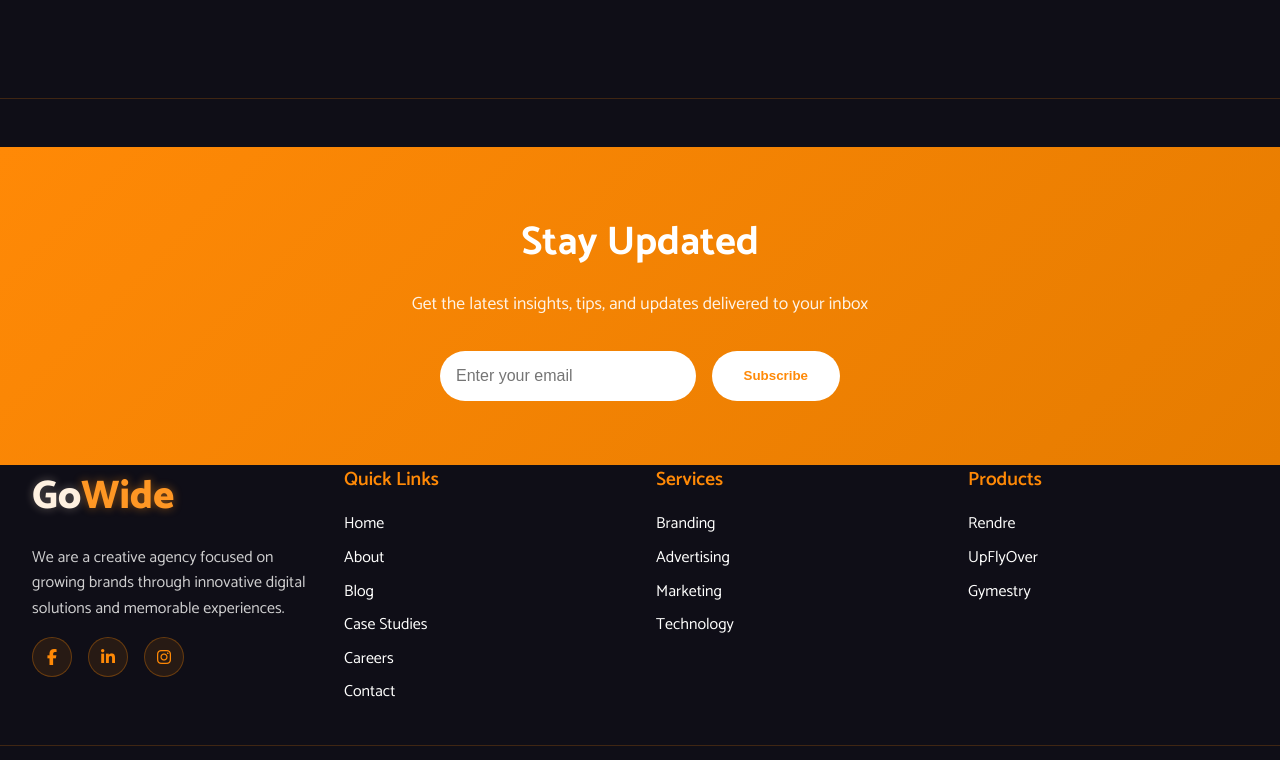
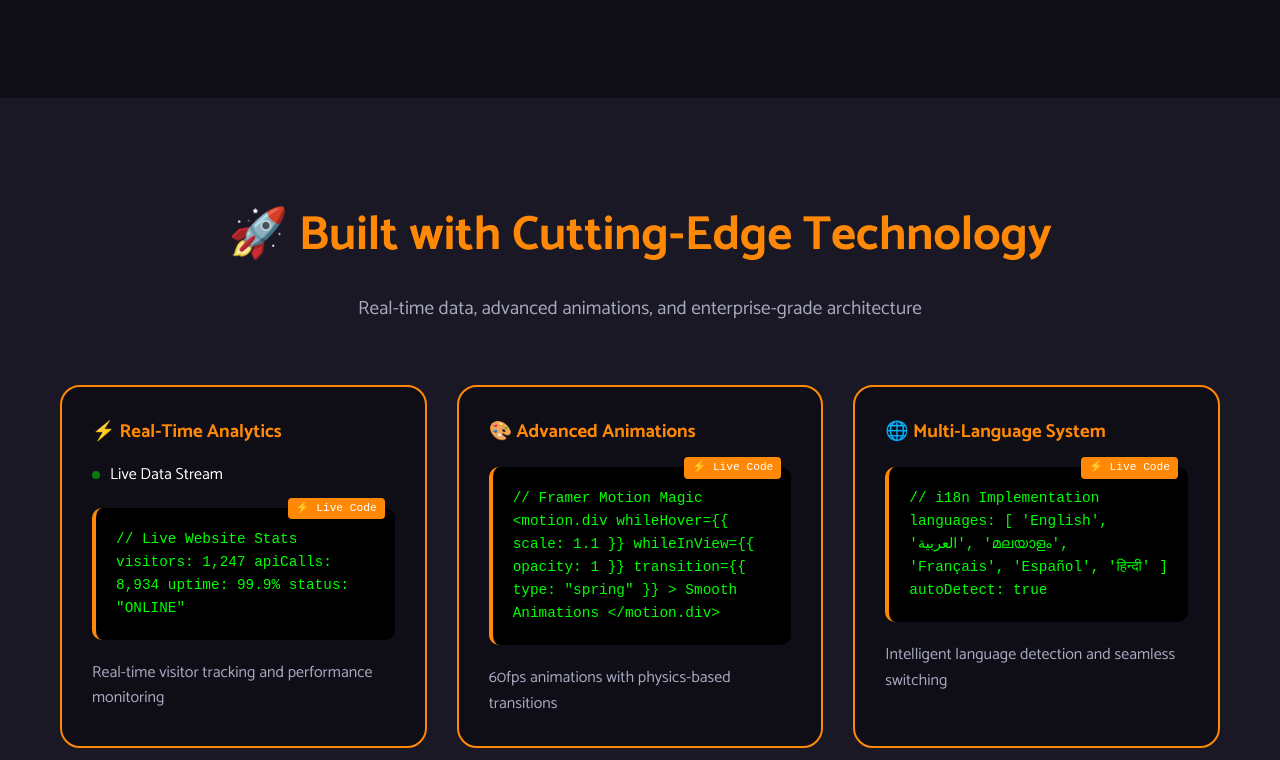
Before and after one commit to gowidebs/gowide-website, a React (Create React App) app: page / in a window 1280 px wide. Shown: the part 8360-9120 px from the top of the page. Built offline with nearby package versions, Linux system fonts and the light colour scheme.

Commit message:
Add back wow factor: tech showcase with live counters and code display

```diff
--- a/src/components/TechShowcase.js
+++ b/src/components/TechShowcase.js
@@ -4,7 +4,7 @@ import { motion } from 'framer-motion';
 
 const ShowcaseContainer = styled.section`
   padding: 100px 0;
-  background: var(--bg-primary);
+  background: var(--bg-secondary);
   position: relative;
   overflow: hidden;
 `;
@@ -17,14 +17,14 @@ const Container = styled.div`
 
 const TechGrid = styled.div`
   display: grid;
-  grid-template-columns: repeat(auto-fit, minmax(300px, 1fr));
+  grid-template-columns: repeat(auto-fit, minmax(350px, 1fr));
   gap: 30px;
   margin-top: 60px;
 `;
 
 const TechCard = styled(motion.div)`
-  background: var(--bg-secondary);
-  border: 1px solid rgba(255, 137, 6, 0.2);
+  background: var(--bg-primary);
+  border: 2px solid var(--primary-orange);
   border-radius: 20px;
   padding: 30px;
   position: relative;
@@ -47,7 +47,7 @@ const TechCard = styled(motion.div)`
 `;
 
 const CodeBlock = styled.div`
-  background: #1a1a1a;
+  background: #000;
   border-radius: 10px;
   padding: 20px;
   margin: 20px 0;
@@ -93,7 +93,6 @@ const LiveCounter = styled.div`
 const TechShowcase = () => {
   const [visitors, setVisitors] = useState(1247);
   const [apiCalls, setApiCalls] = useState(8934);
-  const [uptime, setUptime] = useState(99.9);
 
   useEffect(() => {
     const interval = setInterval(() => {
@@ -136,10 +135,10 @@ const TechShowcase = () => {
               <span style={{ color: 'var(--text-primary)' }}>Live Data Stream</span>
             </LiveCounter>
             <CodeBlock>
-              {`// Live Website Stats
+{`// Live Website Stats
 visitors: ${visitors.toLocaleString()}
 apiCalls: ${apiCalls.toLocaleString()}
-uptime: ${uptime}%
+uptime: 99.9%
 status: "ONLINE"`}
             </CodeBlock>
             <p style={{ color: 'var(--text-secondary)' }}>
@@ -158,7 +157,7 @@ status: "ONLINE"`}
               🎨 Advanced Animations
             </h3>
             <CodeBlock>
-              {`// Framer Motion Magic
+{`// Framer Motion Magic
 <motion.div
   whileHover={{ scale: 1.1 }}
   whileInView={{ opacity: 1 }}
@@ -180,13 +179,13 @@ status: "ONLINE"`}
             transition={{ delay: 0.4 }}
           >
             <h3 style={{ color: 'var(--primary-orange)', marginBottom: '15px' }}>
-              🌐 Multi-Language AI
+              🌐 Multi-Language System
             </h3>
             <CodeBlock>
-              {`// i18n Implementation
+{`// i18n Implementation
 languages: [
   'English', 'العربية', 'മലയാളം',
-  'Français', 'Español', 'हिन्दी', 'தமிழ்'
+  'Français', 'Español', 'हिन्दी'
 ]
 autoDetect: true`}
             </CodeBlock>
--- a/src/pages/Home.js
+++ b/src/pages/Home.js
@@ -5,8 +5,7 @@ import { lazy, Suspense } from 'react';
 import { Link } from 'react-router-dom';
 import { useTranslation } from 'react-i18next';
 import SEO from '../components/SEO';
-// import TechShowcase from '../components/TechShowcase';
-// import InteractiveDemo from '../components/InteractiveDemo';
+import TechShowcase from '../components/TechShowcase';
 
 const HomePage = styled.div`
   min-height: 100vh;
@@ -1136,8 +1135,7 @@ const Home = () => {
         </Container>
       </ImpactSection>
 
-      {/* <TechShowcase />
-      <InteractiveDemo /> */}
+      <TechShowcase />
     </HomePage>
     </>
   );
```
